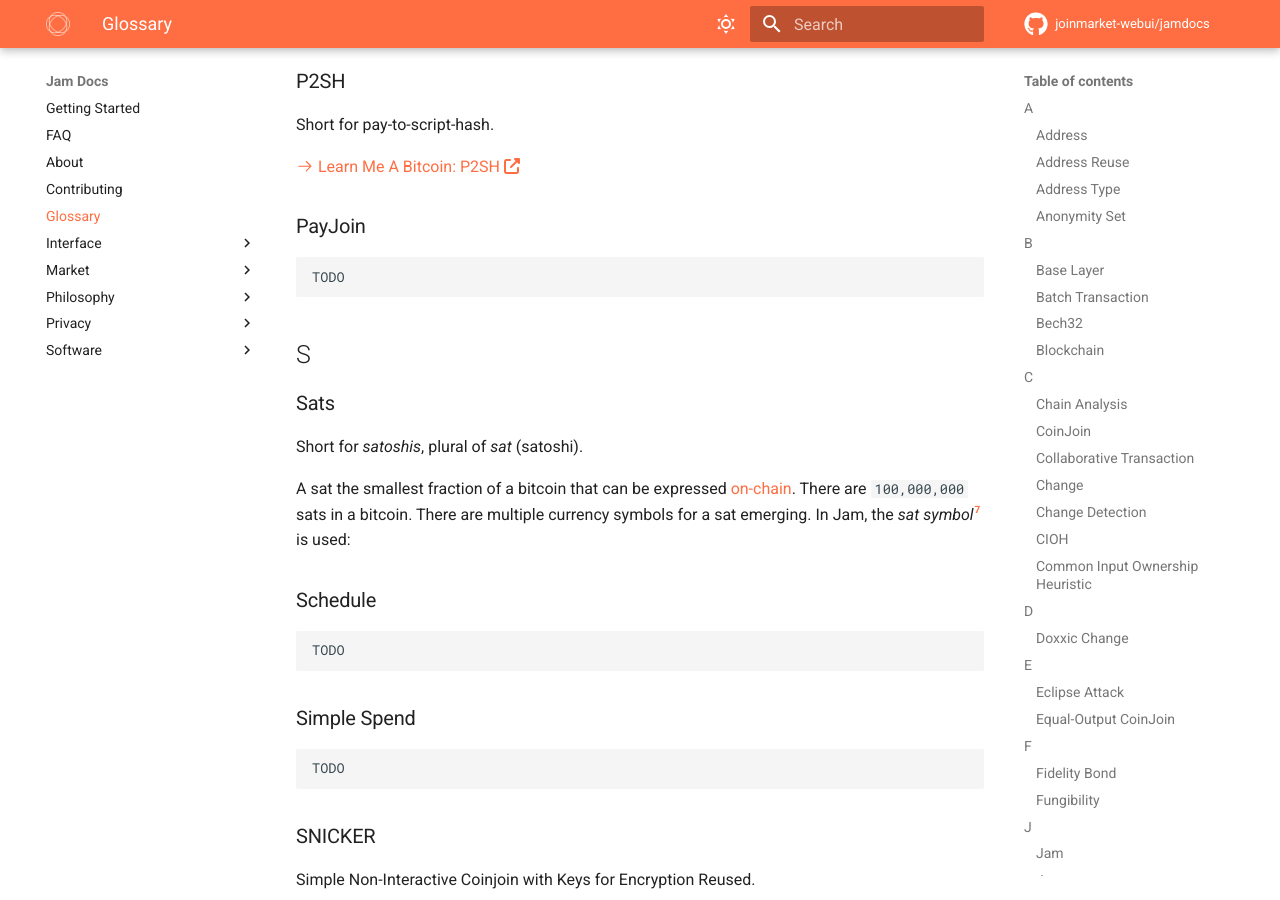
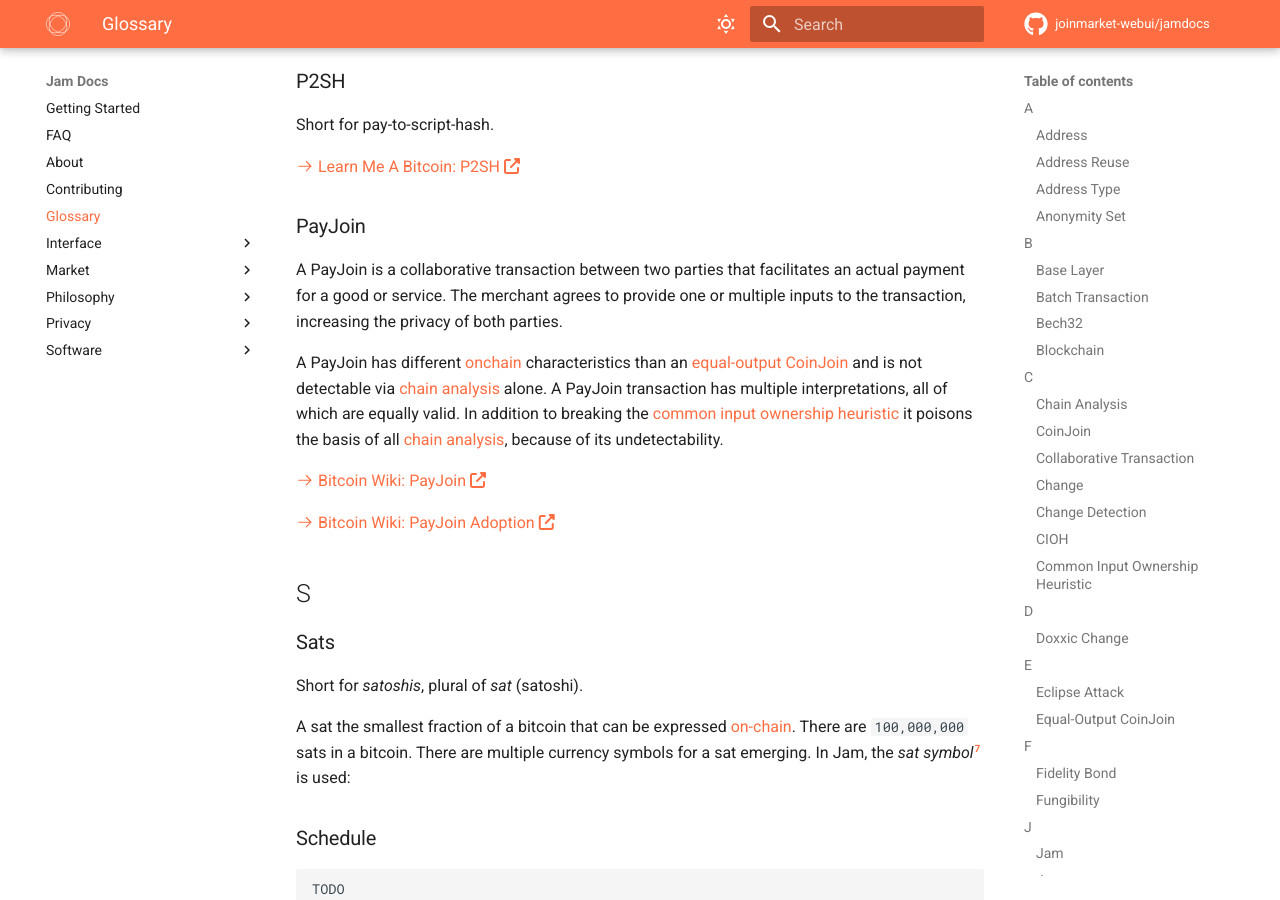
Before and after one commit to joinmarket-webui/jamdocs, an MkDocs documentation site: the page built from docs/glossary.md, in a window 1280 px wide and 900 px high, scrolled down 7320 px. Built offline with MkDocs 1.6.1 and Material for MkDocs 9.7.7, drawn with Linux system fonts in a browser that asks for light colours; nearby versions of some CDN libraries; comment, search, counter and statistics services are not loaded.

Commit message:
feat(glossary): PayJoin

```diff
--- a/docs/glossary.md
+++ b/docs/glossary.md
@@ -389,7 +389,24 @@ Short for pay-to-script-hash.
 
 ### PayJoin
 
-    TODO
+A PayJoin is a collaborative transaction between two parties that facilitates an
+actual payment for a good or service. The merchant agrees to provide one or
+multiple inputs to the transaction, increasing the privacy of both parties.
+
+A PayJoin has different [onchain](#onchain) characteristics than an
+[equal-output CoinJoin](#equal-output-coinjoin) and is not detectable via [chain
+analysis](#chain-analysis) alone. A PayJoin transaction has multiple
+interpretations, all of which are equally valid. In addition to breaking the
+[common input ownership heuristic](#common-input-ownership-heuristic) it poisons
+the basis of all [chain analysis](#chain-analysis), because of its
+undetectability.
+
+[:octicons-arrow-right-24: Bitcoin Wiki: PayJoin][wiki-payjoin]
+
+[:octicons-arrow-right-24: Bitcoin Wiki: PayJoin Adoption][wiki-payjoin]
+
+[wiki-payjoin]: https://en.bitcoin.it/wiki/PayJoin
+[wiki-payjoin-adoption]: https://en.bitcoin.it/wiki/PayJoin_adoption
 
 ## S
 ### Sats
```
